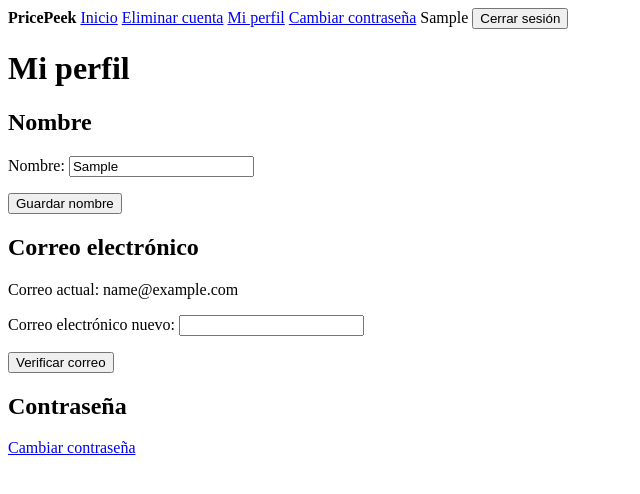
After one commit to benjaortizq/pricepeek, a Django app: page /accounts/perfil/ in a window 1280 px wide. The commit adds this page. Shown: the top 494 px of the page, without its empty margins (0-640 px from the left). Run offline with Django 5.2, Linux system fonts and the light colour scheme; the visitor is signed in with stand-in values (Sample User, id 1).

Commit message:
SCRUM-26-PERFIL DE USUARIO

```diff
--- a/accounts/forms.py
+++ b/accounts/forms.py
@@ -68,3 +68,54 @@ class CodigoCambioContrasenaForm(forms.Form):
         max_length=6,
         widget=forms.TextInput(attrs={"autocomplete": "one-time-code", "inputmode": "numeric"}),
     )
+
+
+class EditarNombreForm(forms.ModelForm):
+    first_name = forms.CharField(label="Nombre", max_length=150)
+
+    class Meta:
+        model = User
+        fields = ("first_name",)
+
+
+def correo_en_uso(email, user):
+    """True si el correo ya pertenece a otra cuenta (sin importar mayúsculas)."""
+    return User.objects.filter(email__iexact=email).exclude(pk=user.pk).exists()
+
+
+class NuevoCorreoForm(forms.Form):
+    """Paso 1 del cambio de correo: verificar que el correo nuevo esté libre."""
+
+    email = forms.EmailField(label="Correo electrónico nuevo")
+
+    def __init__(self, user, *args, **kwargs):
+        super().__init__(*args, **kwargs)
+        self.user = user
+
+    def clean_email(self):
+        email = self.cleaned_data["email"].lower()
+        if email == self.user.email.lower():
+            raise forms.ValidationError("Ese ya es el correo de su cuenta.")
+        if correo_en_uso(email, self.user):
+            raise forms.ValidationError("Ya existe una cuenta con este correo electrónico.")
+        return email
+
+
+class ConfirmarCorreoForm(forms.Form):
+    """Paso 2 del cambio de correo: confirmar con la contraseña actual."""
+
+    password = forms.CharField(
+        label="Contraseña actual",
+        strip=False,
+        widget=forms.PasswordInput(attrs={"autocomplete": "current-password"}),
+    )
+
+    def __init__(self, user, *args, **kwargs):
+        super().__init__(*args, **kwargs)
+        self.user = user
+
+    def clean_password(self):
+        password = self.cleaned_data["password"]
+        if not self.user.check_password(password):
+            raise forms.ValidationError("La contraseña ingresada no es correcta.")
+        return password
--- /dev/null
+++ b/accounts/templates/accounts/editar_perfil.html
@@ -0,0 +1,41 @@
+{% extends "base.html" %}
+
+{% block title %}Mi perfil · PricePeek{% endblock %}
+
+{% block content %}
+<h1>Mi perfil</h1>
+
+<h2>Nombre</h2>
+<form method="post" novalidate>
+  {% csrf_token %}
+  <input type="hidden" name="accion" value="nombre">
+  {{ form_nombre.as_p }}
+  <button type="submit">Guardar nombre</button>
+</form>
+
+<h2>Correo electrónico</h2>
+<p>Correo actual: {{ user.email }}</p>
+{% if correo_pendiente %}
+  <p>El correo <strong>{{ correo_pendiente }}</strong> está disponible. Ingrese su contraseña actual para confirmar el cambio.</p>
+  <form method="post" action="{% url 'editar_perfil' %}" novalidate>
+    {% csrf_token %}
+    <input type="hidden" name="accion" value="confirmar_correo">
+    {{ form_confirmar.as_p }}
+    <button type="submit">Confirmar cambio de correo</button>
+  </form>
+  <form method="post" action="{% url 'editar_perfil' %}">
+    {% csrf_token %}
+    <input type="hidden" name="accion" value="cancelar_correo">
+    <button type="submit">Cancelar</button>
+  </form>
+{% else %}
+  <form method="post" action="{% url 'verificar_correo' %}" novalidate>
+    {% csrf_token %}
+    {{ form_correo.as_p }}
+    <button type="submit">Verificar correo</button>
+  </form>
+{% endif %}
+
+<h2>Contraseña</h2>
+<p><a href="{% url 'password_change' %}">Cambiar contraseña</a></p>
+{% endblock %}
--- a/accounts/urls.py
+++ b/accounts/urls.py
@@ -21,6 +21,8 @@ urlpatterns = [
         views.confirmar_cambio_contrasena,
         name="password_change_confirm",
     ),
+    path("perfil/", views.editar_perfil, name="editar_perfil"),
+    path("perfil/verificar-correo/", views.verificar_correo, name="verificar_correo"),
     path("eliminar-cuenta/", views.eliminar_cuenta, name="eliminar_cuenta"),
     path("panel/", views.panel, name="panel"),
     path("cliente/", views.inicio_cliente, name="inicio_cliente"),
--- a/accounts/views.py
+++ b/accounts/views.py
@@ -9,17 +9,23 @@ from django.core.mail import send_mail
 from django.shortcuts import redirect, render
 from django.template.loader import render_to_string
 from django.utils import timezone
+from django.views.decorators.http import require_POST
 
 from .decorators import role_required
 from .forms import (
     CambioContrasenaForm,
     CodigoCambioContrasenaForm,
+    ConfirmarCorreoForm,
+    EditarNombreForm,
     EliminarCuentaForm,
+    NuevoCorreoForm,
     RegistroClienteForm,
+    correo_en_uso,
 )
 from .models import User
 
 CAMBIO_PENDIENTE = "cambio_contrasena_pendiente"
+CORREO_PENDIENTE = "cambio_correo_pendiente"
 
 
 def registro(request):
@@ -139,3 +145,61 @@ def confirmar_cambio_contrasena(request):
         "accounts/confirmar_cambio_contrasena.html",
         {"form": form, "minutos": settings.PASSWORD_CHANGE_CODE_TIMEOUT // 60},
     )
+
+
+def mostrar_perfil(request, form_nombre=None, form_correo=None, form_confirmar=None):
+    correo_pendiente = request.session.get(CORREO_PENDIENTE)
+    if correo_pendiente:
+        form_confirmar = form_confirmar or ConfirmarCorreoForm(request.user, prefix="confirmar")
+    return render(
+        request,
+        "accounts/editar_perfil.html",
+        {
+            "form_nombre": form_nombre or EditarNombreForm(instance=request.user, prefix="nombre"),
+            "form_correo": form_correo or NuevoCorreoForm(request.user, prefix="correo"),
+            "form_confirmar": form_confirmar,
+            "correo_pendiente": correo_pendiente,
+        },
+    )
+
+
+@login_required
+def editar_perfil(request):
+    if request.method == "POST":
+        accion = request.POST.get("accion")
+        if accion == "nombre":
+            form_nombre = EditarNombreForm(request.POST, instance=request.user, prefix="nombre")
+            if form_nombre.is_valid():
+                form_nombre.save()
+                messages.success(request, "Su nombre fue actualizado.")
+                return redirect("editar_perfil")
+            return mostrar_perfil(request, form_nombre=form_nombre)
+        if accion == "cancelar_correo":
+            request.session.pop(CORREO_PENDIENTE, None)
+            return redirect("editar_perfil")
+        if accion == "confirmar_correo" and request.session.get(CORREO_PENDIENTE):
+            form_confirmar = ConfirmarCorreoForm(request.user, request.POST, prefix="confirmar")
+            if not form_confirmar.is_valid():
+                return mostrar_perfil(request, form_confirmar=form_confirmar)
+            email = request.session.pop(CORREO_PENDIENTE)
+            # Se vuelve a revisar: otra cuenta pudo tomar el correo entre el paso 1 y el 2.
+            if correo_en_uso(email, request.user):
+                messages.error(request, "Ese correo ya pertenece a otra cuenta. Intente con otro.")
+                return redirect("editar_perfil")
+            request.user.email = email
+            request.user.save(update_fields=["email"])
+            messages.success(request, "Su correo electrónico fue actualizado.")
+            return redirect("editar_perfil")
+    return mostrar_perfil(request)
+
+
+@require_POST
+@login_required
+def verificar_correo(request):
+    """Paso 1: si el correo nuevo no pertenece a otra cuenta, pasa a pedir la contraseña."""
+    form_correo = NuevoCorreoForm(request.user, request.POST, prefix="correo")
+    if not form_correo.is_valid():
+        request.session.pop(CORREO_PENDIENTE, None)
+        return mostrar_perfil(request, form_correo=form_correo)
+    request.session[CORREO_PENDIENTE] = form_correo.cleaned_data["email"]
+    return redirect("editar_perfil")
--- a/config/settings.py
+++ b/config/settings.py
@@ -17,7 +17,7 @@ BASE_DIR = Path(__file__).resolve().parent.parent
 import os
 from dotenv import load_dotenv
 
-load_dotenv(BASE_DIR / ".env")
+load_dotenv(BASE_DIR / ".env", override=True)  # el .env manda sobre variables viejas de la terminal
 
 # Quick-start development settings - unsuitable for production
 # See https://docs.djangoproject.com/en/6.1/howto/deployment/checklist/
--- a/templates/base.html
+++ b/templates/base.html
@@ -17,6 +17,7 @@
       {% elif user.role  == "admin" %}
         <a href="{% url 'inicio_administrador' %}">Administración</a>
       {% endif %}
+      <a href="{% url 'editar_perfil' %}">Mi perfil</a>
       <a href="{% url 'password_change' %}">Cambiar contraseña</a>
       <span>{{ user.first_name|default:user.email }}</span>
       <form method="post" action="{% url 'logout' %}" style="display: inline">
```
Also changed, not shown: accounts/tests.py (+146 -0 lines).
